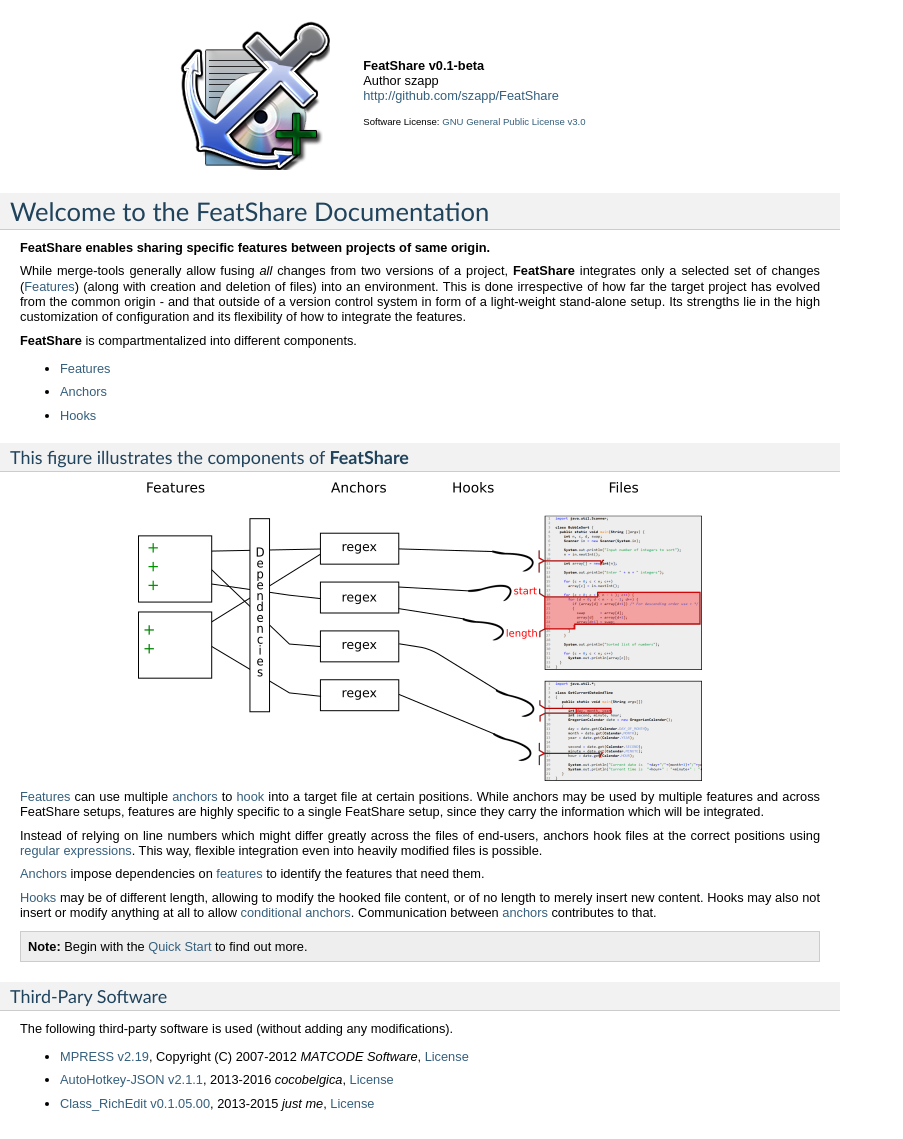
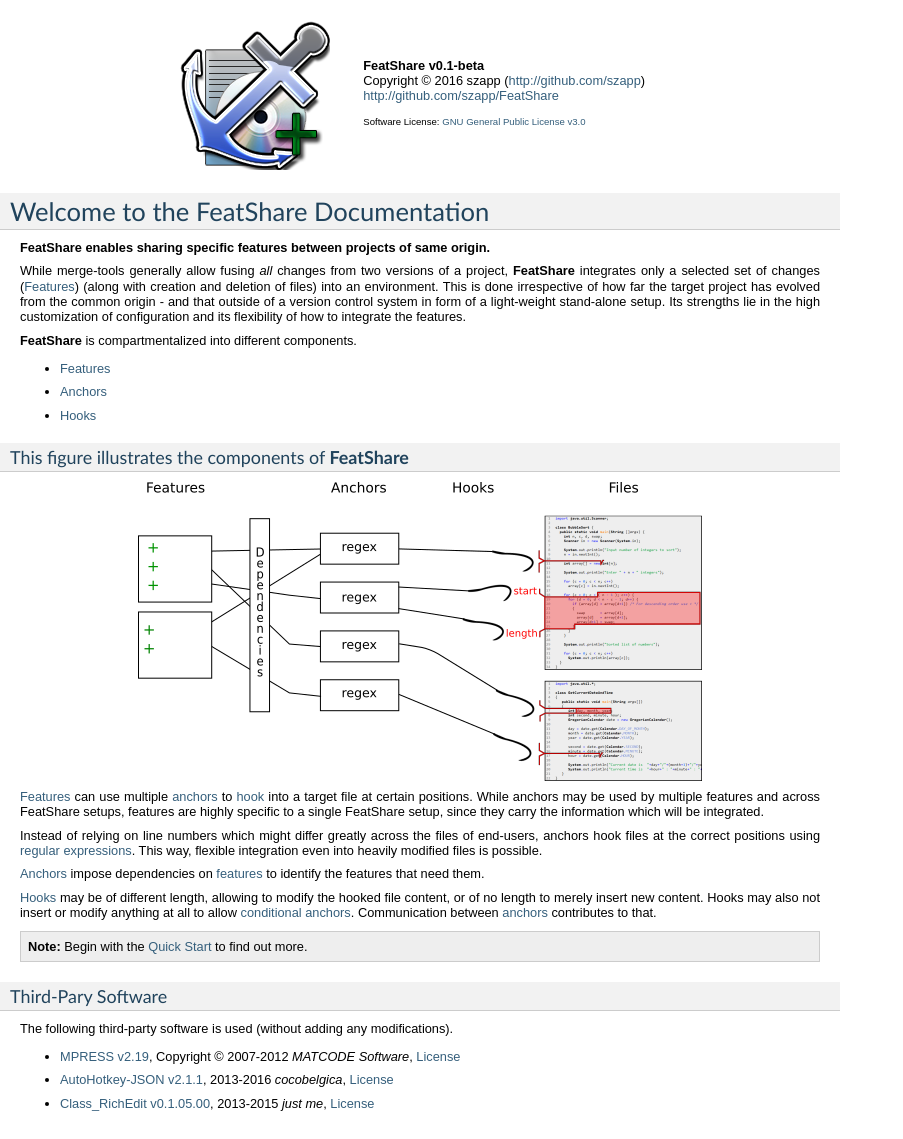
Before and after one commit to szapp/FeatShare, a Sphinx documentation site: the page built from doc/index.rst, in a window 1280 px wide. Shown: the whole page, without its empty margins (0-903 px from the left). Built offline with Sphinx 7.4.7, drawn with Linux system fonts in a browser that asks for light colours; some of the changed lines change nothing that is shown.

Commit message:
Update version and copyright notice

```diff
--- a/doc/conf.py
+++ b/doc/conf.py
@@ -58,9 +58,9 @@
 # built documents.
 #
 # The short X.Y version.
-version = u'1.0'
+version = u'v0.1'
 # The full version, including alpha/beta/rc tags.
-release = u'1.0'
+release = u'v0.1-beta'
 
 # The language for content autogenerated by Sphinx. Refer to documentation
 # for a list of supported languages.
--- a/doc/index.rst
+++ b/doc/index.rst
@@ -8,7 +8,7 @@
    * -  .. image:: /_static/images/icon.png
           :alt:
      -  | **FeatShare v0.1-beta**
-        | Author szapp
+        | Copyright |copy| 2016  szapp (http://github.com/szapp)
         | `http://github.com/szapp/FeatShare <http://github.com/szapp/FeatShare>`_
 
         .. container:: tiny
@@ -62,7 +62,7 @@
 -------------------
 The following third-party software is used (without adding any modifications).
 
-- `MPRESS v2.19 <http://autohotkey.com/mpress/mpress_web.htm>`_, Copyright (C) 2007-2012 *MATCODE Software*, `License <http://github.com/szapp/FeatShare/blob/master/mpress/LICENSE>`_
+- `MPRESS v2.19 <http://autohotkey.com/mpress/mpress_web.htm>`_, Copyright |copy| 2007-2012 *MATCODE Software*, `License <http://github.com/szapp/FeatShare/blob/master/mpress/LICENSE>`_
 - `AutoHotkey-JSON v2.1.1 <http://github.com/cocobelgica/AutoHotkey-JSON>`_, 2013-2016 *cocobelgica*, `License <http://github.com/szapp/FeatShare/blob/master/lib/AutoHotkey-JSON/LICENSE>`_
 - `Class_RichEdit v0.1.05.00 <http://github.com/AHK-just-me/Class_RichEdit>`_, 2013-2015 *just me*, `License <http://github.com/szapp/FeatShare/blob/master/lib/Class_RichEdit/LICENSE>`_
 
@@ -82,3 +82,5 @@
         license
         anchors
         features
+
+.. |copy| unicode:: U+00A9   .. copyright symbol
```
